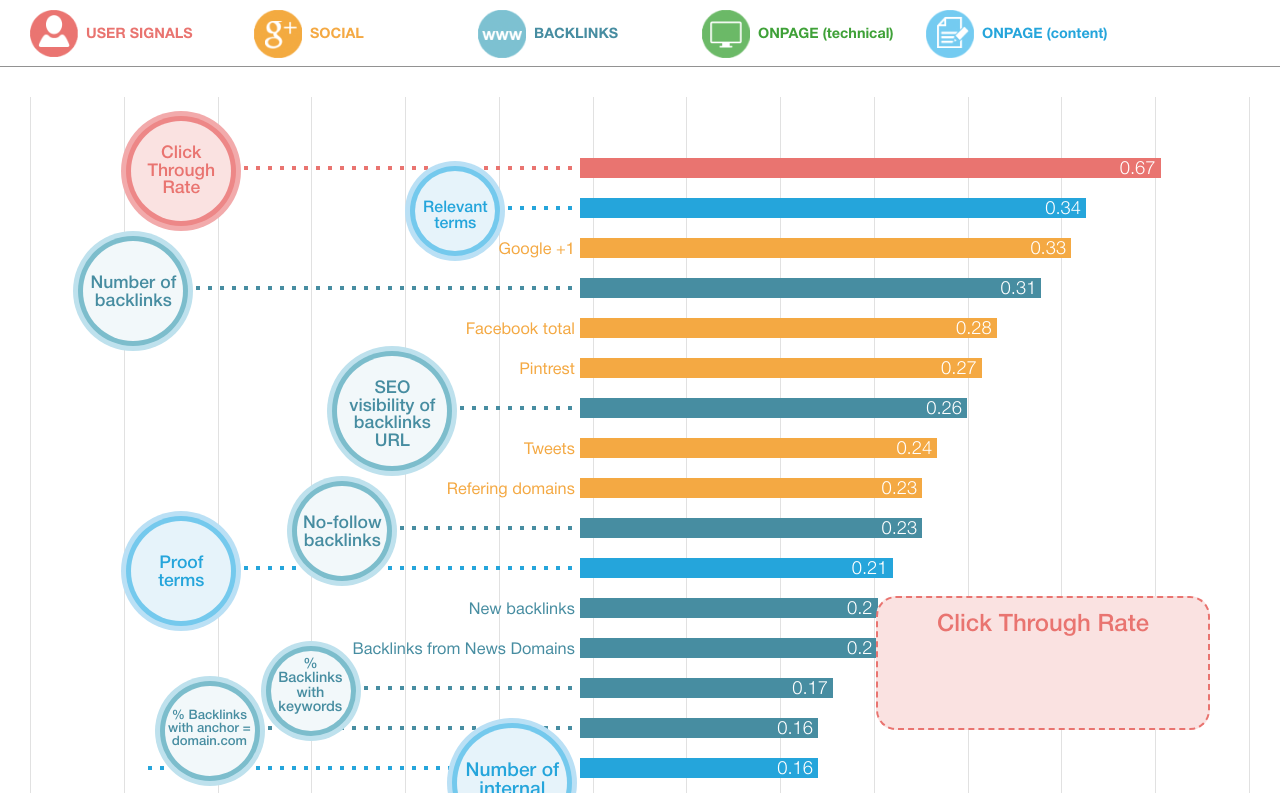
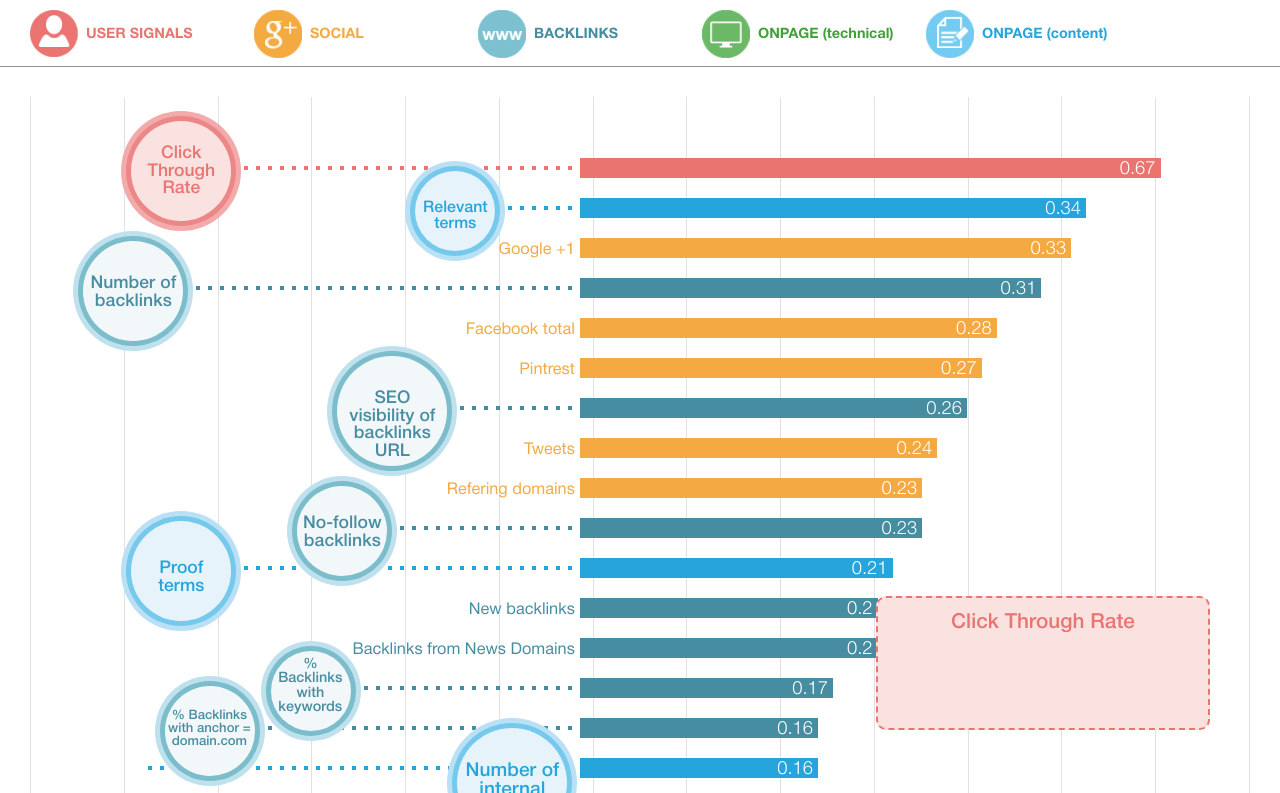
Before and after one commit to ArtemZamuruev/ranking-page, a plain HTML site: page index.html in a window 1280 px wide. Both pictures are taken after a click on the element "0.67". Shown: the top 793 px of the page. Drawn offline with Linux system fonts and the light colour scheme.

Commit message:
Изменены кружочки с описаниями в размере и сдвигах. Добавлен бледно-желтый на tooltip

```diff
--- a/css/main.css
+++ b/css/main.css
@@ -212,9 +212,20 @@
 /* Tooltip */
 
 div.tooltip{
-    border-radius: 20px;
+    border-radius: 10px;
     border-style: dashed;
     border-width: 2px;
+    position  :fixed;
+    z-index : 10;
+    bottom : 70px;
+    right : 70px;
+    width : 300px;
+    height : 100px;
+    font-family : HelveticaNeueCyrMedium;
+    font-weight : 500;
+    font-size : 1.3em;
+    text-align : center;
+    padding : 15px;
 }
 
 div.tooltip.user-signals{
@@ -224,6 +235,7 @@
 }
 div.tooltip.social{
     color: #f4a943;
+    background-color: #FFF8D1;
     border-color: #f4a943;
 }
 div.tooltip.backlinks{
--- a/js/main.js
+++ b/js/main.js
@@ -98,19 +98,19 @@
         });
 
 
-        $("div.tooltip").css({
-            "position"  :"fixed",
-            "z-index"   : "10",
-            "bottom"    : "70px",
-            "right"     : "70px",
-            "width"     : "300px",
-            "height"    : "100px",
-            "font-family"       : "HelveticaNeueCyrMedium",
-            "font-weight"       : "500",
-            "font-size"         : "1.5em",
-            "text-align"        : "center",
-            "padding"           : "15px"
-        });
+        // $("div.tooltip").css({
+        //     "position"  :"fixed",
+        //     "z-index"   : "10",
+        //     "bottom"    : "70px",
+        //     "right"     : "70px",
+        //     "width"     : "300px",
+        //     "height"    : "100px",
+        //     "font-family"       : "HelveticaNeueCyrMedium",
+        //     "font-weight"       : "500",
+        //     "font-size"         : "1.5em",
+        //     "text-align"        : "center",
+        //     "padding"           : "15px"
+        // });
     });
 }
 
--- a/js/rows.js
+++ b/js/rows.js
@@ -55,7 +55,7 @@
         "des-type"  : "circle",
         "circle-rad": "65",
         "dots-num"  : "10",
-        "font-sets" : "1.1em;20px;3px"
+        "font-sets" : "1.1em;30px;3px"
 	},
 	{
 		"name" 		: "Tweets",
@@ -87,7 +87,7 @@
         "des-type"  : "circle",
         "circle-rad": "60",
         "dots-num"  : "28",
-        "font-sets" : "1.1em;30px;3px"
+        "font-sets" : "1.1em;35px;3px"
 	},
 	{
 		"name" 		: "New backlinks",
@@ -159,7 +159,7 @@
 		"value"		: "0.13",
         "des-type"  : "circle",
         "circle-rad": "55",
-        "dots-num"  : "25",
+        "dots-num"  : "23",
         "font-sets" : "1.1em;10px;3px"
 	},
 	{
@@ -259,7 +259,7 @@
 		"value"		: "0.05",
         "des-type"  : "circle",
         "circle-rad": "50",
-        "dots-num"  : "24",
+        "dots-num"  : "30",
         "font-sets" : "1.3em;15px;3px"
 	},
 	{
@@ -268,8 +268,8 @@
 		"value"		: "0.05",
         "des-type"  : "circle",
         "circle-rad": "45",
-        "dots-num"  : "35",
-        "font-sets" : "1.6em;30px;-22.5px"
+        "dots-num"  : "22",
+        "font-sets" : "1.6em;20px;-12.5px"
 	},
 	{
 		"name" 		: "Description",
@@ -277,8 +277,8 @@
 		"value"		: "0.05",
         "des-type"  : "circle",
         "circle-rad": "45",
-        "dots-num"  : "25",
-        "font-sets" : "0.75em;21px;3px"
+        "dots-num"  : "13",
+        "font-sets" : "0.75em;25px;3px"
 	},
 	{
 		"name" 		: "Video integration",
@@ -293,8 +293,8 @@
 		"value"		: "0.04",
         "des-type"  : "circle",
         "circle-rad": "50",
-        "dots-num"  : "21",
-        "font-sets" : "1.1em;16px;4px"
+        "dots-num"  : "25",
+        "font-sets" : "1.1em;20px;3px"
 	},
 	{
 		"name" 		: "Keyword in Title",
```
